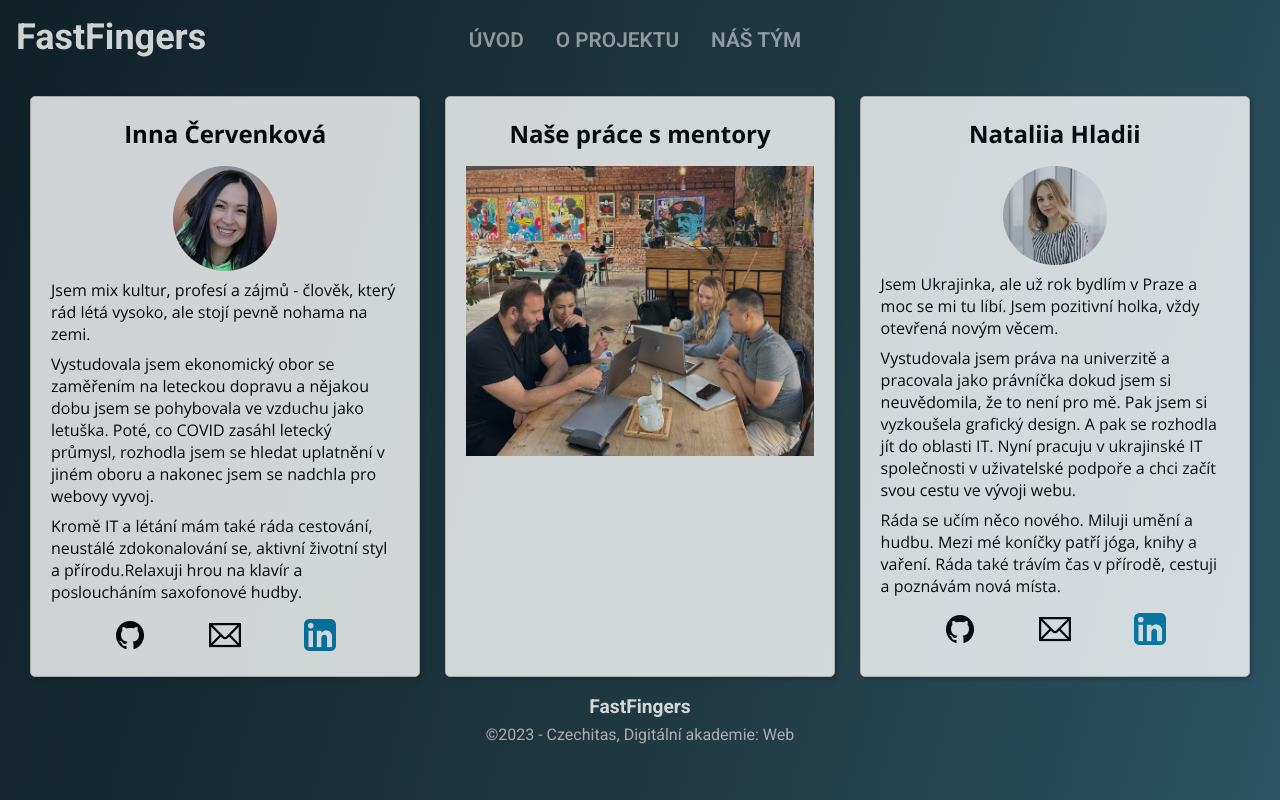
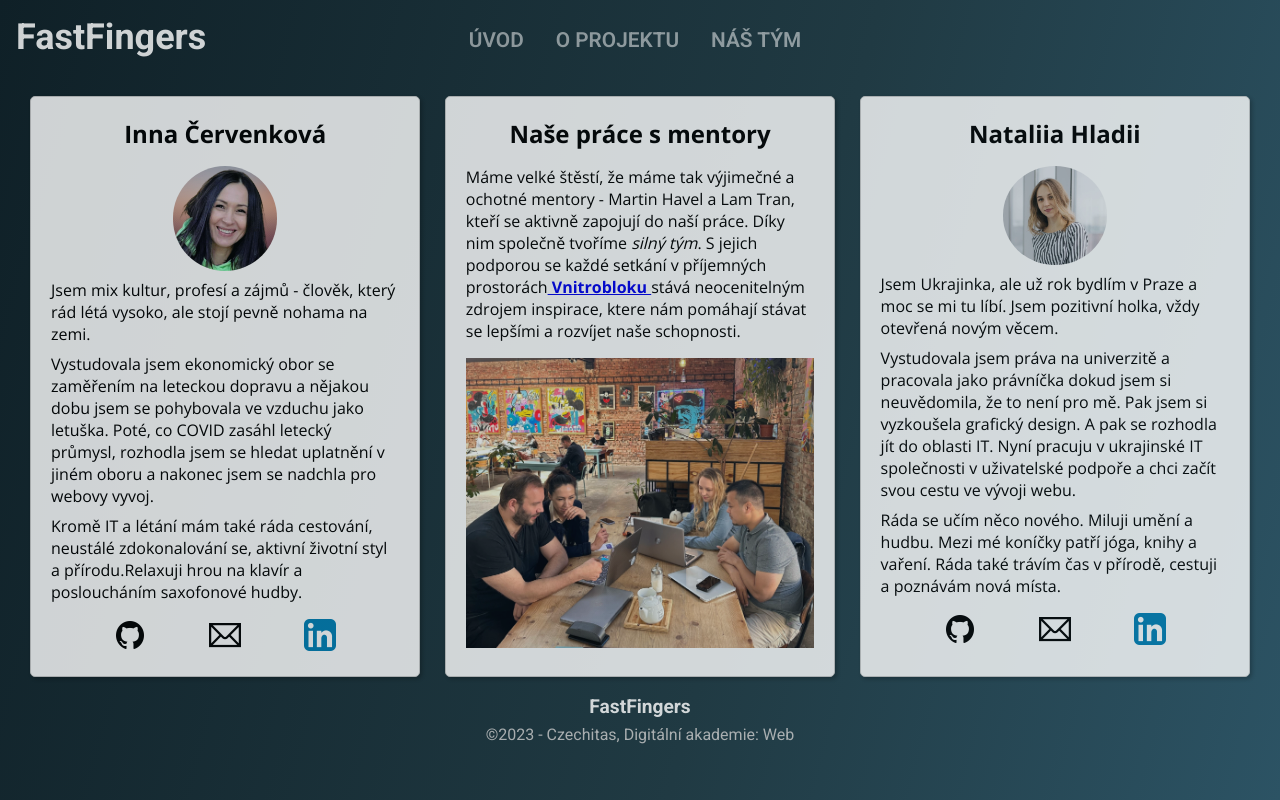
Before and after one commit to NataliiaHl/o-projektu, a React app: page /about_team in a window 1280 px wide. Built offline with nearby package versions, Linux system fonts and the light colour scheme.

Commit message:
Add Mentors text content

```diff
--- a/src/pages/AboutTeam/Mentors/index.jsx
+++ b/src/pages/AboutTeam/Mentors/index.jsx
@@ -2,14 +2,18 @@
 import './style.css'
 
 const Mentors = () => {
-    return(
+    return (
         <div className='mentors__card'>
             <div className="mentors__container">
                 <h2>Naše práce s mentory</h2>
-                <p className="mentors_text"></p>
+                <p className="mentors_text">
+                    Máme velké štěstí, že máme tak výjimečné a ochotné mentory - Martin Havel a Lam Tran, kteří se aktivně zapojují do naší práce. Díky nim společně tvoříme <em>silný tým</em>. S jejich podporou se každé setkání v příjemných prostorách
+                    <a href="https://vnitroblock.cz/" target="blank"><strong> Vnitrobloku </strong></a>
+                    stává neocenitelným zdrojem inspirace, ktere nám pomáhají stávat se lepšími a rozvíjet naše schopnosti.
+                </p>
                 <img className="mentors_photo"
-                src={require('../img/mentors1.jpg')}
-                alt="Photo with mentors" />
+                    src={require('../img/mentors1.jpg')}
+                    alt="Photo with mentors" />
             </div>
         </div>
     )
--- a/src/pages/AboutTeam/Mentors/style.css
+++ b/src/pages/AboutTeam/Mentors/style.css
@@ -30,7 +30,7 @@
 
 @media (min-width: 768px) {
   .mentors__card {
-  width: 25rem;
-  height: auto;
+    width: 25rem;
+    height: auto;
   }
 }
```
